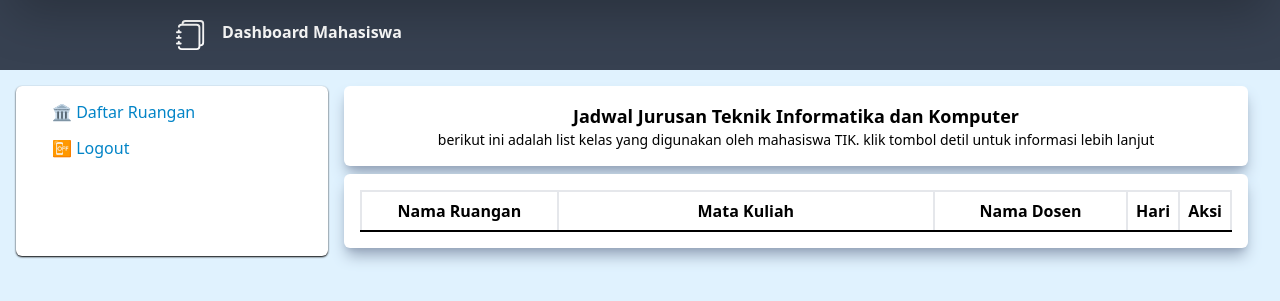
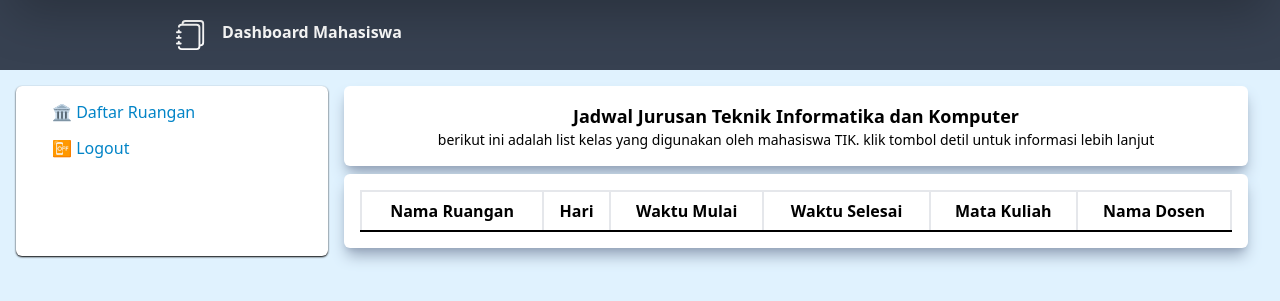
Before and after one commit to Chifaaan/UAS_Webpro, a PHP site: page /page/dashboard.php in a window 1280 px wide. Shown: the part 88-389 px from the top of the page. Run offline with PHP 8.4, Linux system fonts and the light colour scheme; data that the repository does not hold is empty; some libraries are stand-ins or nearby versions.

Commit message:
Adjust Tampilan Dashboard & Detail

```diff
--- a/page/dashboard.php
+++ b/page/dashboard.php
@@ -91,11 +91,12 @@
           <div class="rounded-md mb-2 shadow-slate-400 shadow-lg flex flex-row h-max relative bg-white p-4">
             <table class="w-full text-center">
               <tr>
-                <th class="border-2 border-b-black w-1/4 p-2">Nama Ruangan</th>
-                <th class="border-2 border-b-black w-2/4 p-2">Mata Kuliah</th>
-                <th class="border-2 border-b-black W-1/4 p-2">Nama Dosen</th>
-                <th class="border-2 border-b-black W-1/4 p-2">Hari</th>
-                <th class="border-2 border-b-black W-1/4 p-2">Aksi</th>
+                <th class="border-2 border-b-black w-1/8 p-2">Nama Ruangan</th>
+                <th class="border-2 border-b-black W-1/8 p-2">Hari</th>
+                <th class="border-2 border-b-black W-1/8 p-2">Waktu Mulai</th>
+                <th class="border-2 border-b-black W-1/8 p-2">Waktu Selesai</th>
+                <th class="border-2 border-b-black w-2/8 p-2">Mata Kuliah</th>
+                <th class="border-2 border-b-black W-2/8 p-2">Nama Dosen</th>
               </tr>
 
               <?php
@@ -104,12 +105,11 @@
               ?>
                   <tr>
                     <td class="border-2 border-b-black p-2"><?= $row['id_ruangan']; ?></td>
+                    <td class="border-2 border-b-black p-2"><?= $row['hari']; ?></td>
+                    <td class="border-2 border-b-black p-2"><?= $row['waktu_mulai']; ?></td>
+                    <td class="border-2 border-b-black p-2"><?= $row['waktu_selesai']; ?></td>
                     <td class="border-2 border-b-black p-2"><?= $row['nama_matkul']; ?></td>
                     <td class="border-2 border-b-black p-2"><?= $row['nama_dosen']; ?></td>
-                    <td class="border-2 border-b-black p-2"><?= $row['hari']; ?></td>
-                    <td class="p-4 border-2 border-b-black p-2">
-                      <a href="../util/detailadmin.php?class=<?php echo $row['id_ruangan'] ?>" class="text-black-200 bg-sky-200 py-1 px-2 hover:bg-sky-300 rounded-md ">Detail</a>
-                    </td>
                     </td>
                   </tr>
               <?php }
```
Also changed, not shown: util/detail.php (+36 -18 lines).
